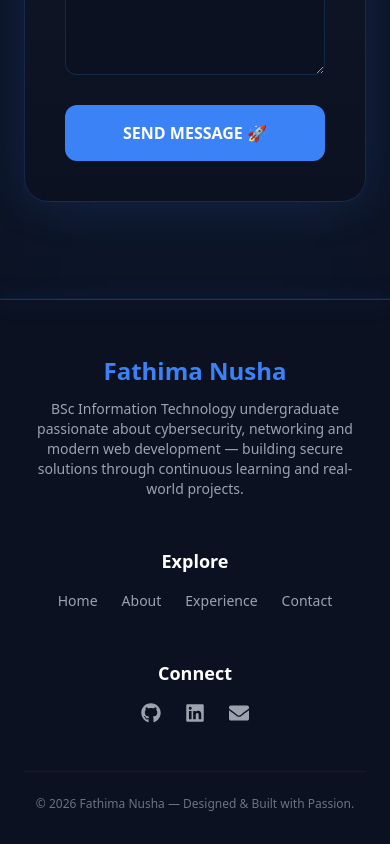
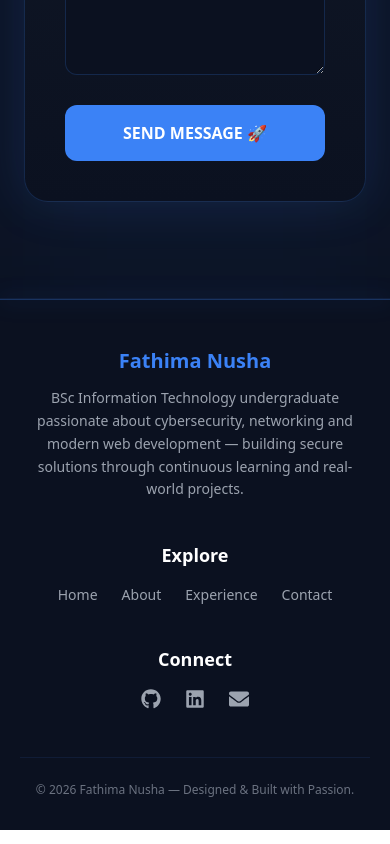
Before and after one commit to Fathima-Nuzha/portfolio-website, a React (Vite) app: page / in a window 390 px wide. Shown: the part 5822-6666 px from the top of the page. Built offline with nearby package versions, Linux system fonts and the light colour scheme.

Commit message:
Added mobile responsive footer

```diff
--- a/src/components/Footer.jsx
+++ b/src/components/Footer.jsx
@@ -8,7 +8,7 @@ const Footer = () => {
 
 useEffect(()=>{
 
-    const handleScroll = () =>{
+const handleScroll = ()=>{
 setShowTop(window.scrollY > 400);
 };
 
@@ -18,7 +18,6 @@ const Footer = () => {
 
 },[]);
 
-
 const scrollToTop = ()=>{
 
 document.getElementById("hero")
@@ -26,15 +25,15 @@ const Footer = () => {
 
 };
 
+return(
 
-  return (
 <>
 
 {/* ================= SCROLL TOP ================= */}
 
 <AnimatePresence>
 
-{showTop && (
+{showTop &&(
 
 <motion.button
 
@@ -49,9 +48,9 @@ onClick={scrollToTop}
 
 className="
 
-fixed bottom-6 right-6 md:bottom-10 md:right-10
+fixed bottom-5 right-5 md:bottom-10 md:right-10
 
-w-12 h-12 md:w-14 md:h-14
+w-11 h-11 md:w-14 md:h-14
 
 rounded-full
 
@@ -86,10 +85,9 @@ transition z-50
 </AnimatePresence>
 
 
-
 {/* ================= FOOTER ================= */}
 
-<footer className="relative bg-[#0B1120] text-white pt-14 md:pt-16 pb-8 px-6 border-t border-blue-500/10">
+<footer className="relative bg-[#0B1120] text-white pt-12 md:pt-16 pb-8 px-5 md:px-6 border-t border-blue-500/10">
 
 <div className="absolute top-0 left-0 w-full h-[1px]
 bg-blue-500/30 shadow-[0_0_20px_rgba(59,130,246,0.7)]"/>
@@ -97,9 +95,11 @@ bg-blue-500/30 shadow-[0_0_20px_rgba(59,130,246,0.7)]"/>
 <div className="max-w-7xl mx-auto">
 
 
-{/* MOBILE STACK / DESKTOP ROW */}
+{/* STACK MOBILE / ROW DESKTOP */}
 
-<div className="
+<div
+
+className="
 
 flex flex-col
 
@@ -111,24 +111,26 @@ text-center md:text-left
 
 justify-between
 
-gap-12
+gap-10 md:gap-12
 
 mb-12
 
-">
+"
+
+>
 
 
 {/* ================= NAME ================= */}
 
-<div>
+<div className="max-w-sm">
 
-<h3 className="text-2xl font-bold text-blue-500 mb-3">
+<h3 className="text-xl md:text-2xl font-bold text-blue-500 mb-3">
 
 Fathima Nusha
 
 </h3>
 
-<p className="text-gray-400 text-sm max-w-md mx-auto md:mx-0">
+<p className="text-gray-400 text-sm leading-relaxed">
 
 BSc Information Technology undergraduate passionate about
 cybersecurity, networking and modern web development —
@@ -151,13 +153,21 @@ Explore
 
 </h4>
 
-<div className="
+<div
 
-flex flex-wrap justify-center md:justify-start
+className="
 
-gap-6 text-sm text-gray-400 font-medium
+flex flex-wrap
 
-">
+justify-center md:justify-start
+
+gap-x-6 gap-y-3
+
+text-sm text-gray-400 font-medium
+
+"
+
+>
 
 <motion.a whileHover={{y:-2}}
 href="#hero"
@@ -213,6 +223,7 @@ Connect
 whileHover={{scale:1.2}}
 href="https://github.com/Fathima-Nuzha"
 target="_blank"
+rel="noopener noreferrer"
 className="text-gray-400 hover:text-blue-500">
 
 <FaGithub/>
@@ -224,6 +235,7 @@ className="text-gray-400 hover:text-blue-500">
 whileHover={{scale:1.2}}
 href="https://www.linkedin.com/in/fathima-nusha-509ba8278"
 target="_blank"
+rel="noopener noreferrer"
 className="text-gray-400 hover:text-blue-500">
 
 <FaLinkedin/>
@@ -250,7 +262,9 @@ className="text-gray-400 hover:text-blue-500">
 
 {/* ================= COPYRIGHT ================= */}
 
-<div className="
+<div
+
+className="
 
 text-center text-gray-500 text-xs
 
@@ -258,7 +272,9 @@ border-t border-blue-500/10
 
 pt-6
 
-">
+"
+
+>
 
 © {new Date().getFullYear()} Fathima Nusha —
 Designed & Built with Passion.
@@ -270,7 +286,9 @@ Designed & Built with Passion.
 </footer>
 
 </>
+
 );
+
 };
 
 export default Footer;
```
Lines whose indentation alone changed are shown as unchanged.
